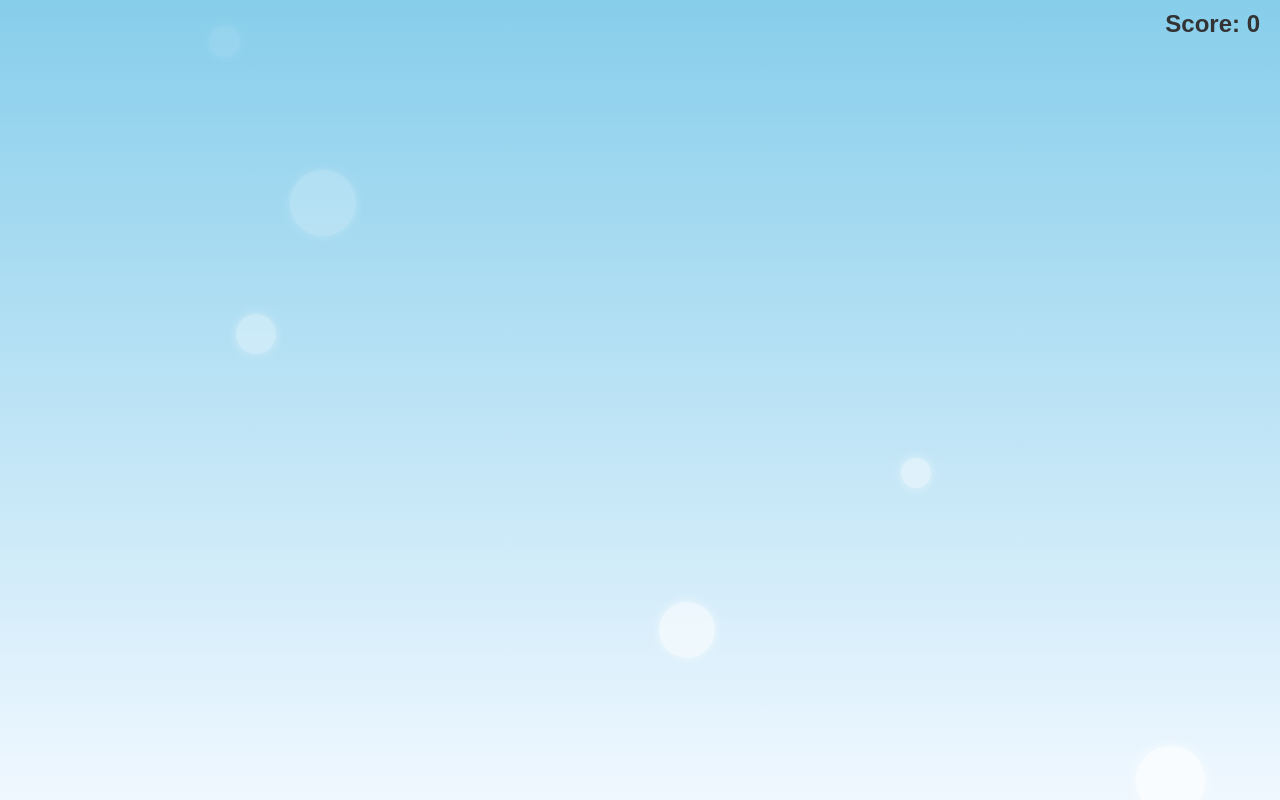
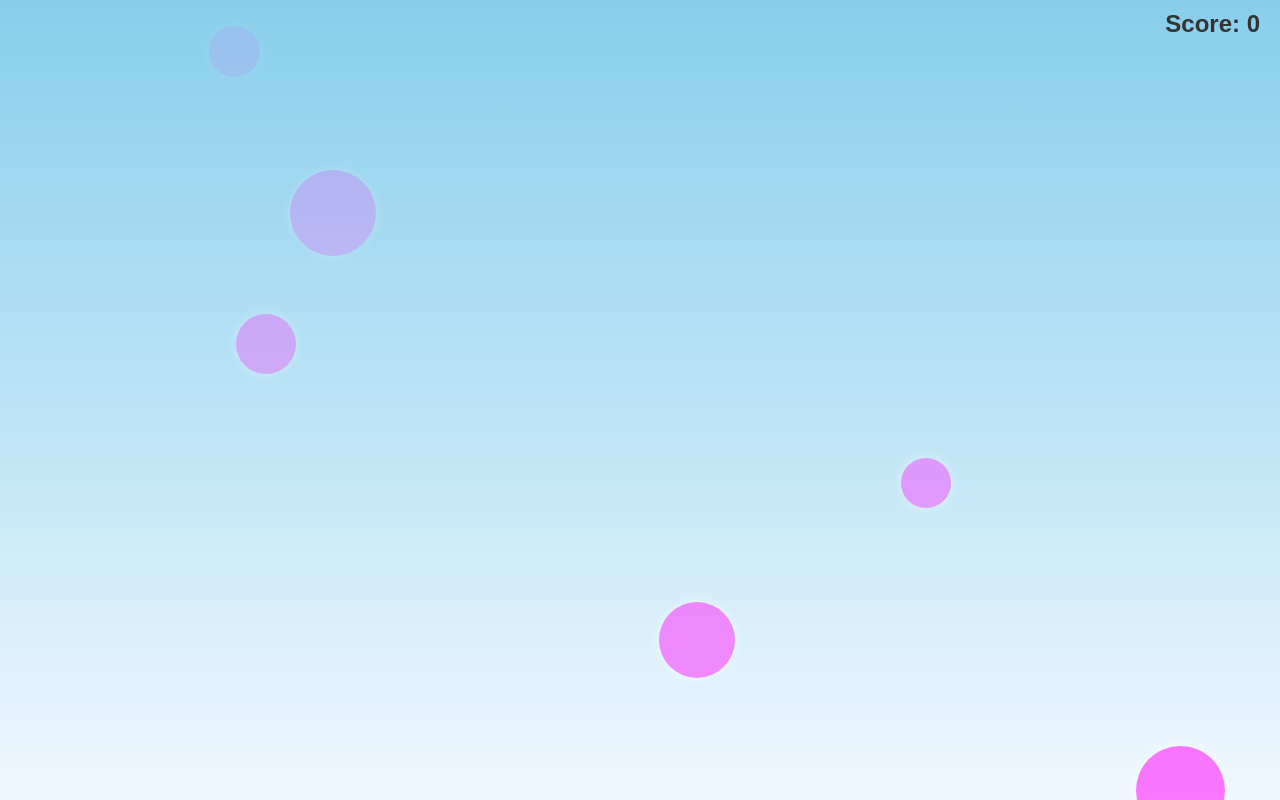
Before and after one commit to rileyscool/bubblepoppinggame, a website: page views/index.html in a window 1280 px wide. Drawn offline with Linux system fonts and the light colour scheme.

Commit message:
bubbles easier to see

```diff
--- a/views/index.html
+++ b/views/index.html
@@ -22,7 +22,7 @@
         .bubble {
             position: absolute;
             border-radius: 50%;
-            background: rgba(255, 255, 255, 0.7);
+            background: rgba(255, 50, 255, 0.7);
             box-shadow: 0 0 10px rgba(255, 255, 255, 0.8);
             cursor: pointer;
             animation: floatUp 5s linear infinite;
@@ -61,7 +61,7 @@
 
     function createBubble() {
         const bubble = document.createElement('div');
-        const size = Math.random() * 50 + 20; // Bubble size between 20 and 70px
+        const size = Math.random() * 50 + 40; // Bubble size between 40 and 90px
         const xPosition = Math.random() * window.innerWidth;
 
         bubble.classList.add('bubble');
```
